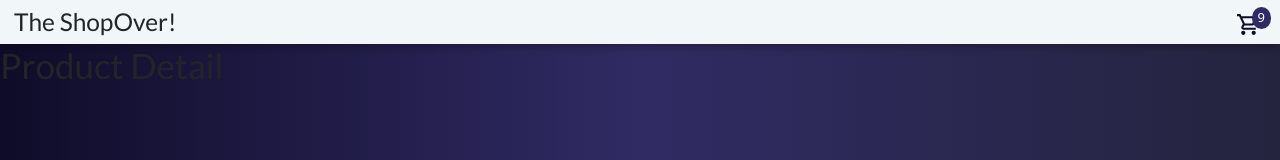
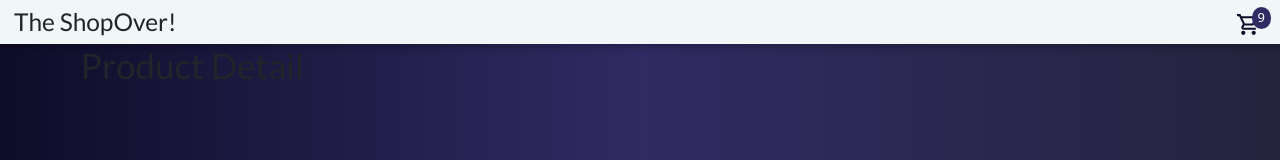
Before and after one commit to AyoTheInspired/redux-shop-over, a React (Create React App) app: page /product/1 in a window 1280 px wide. Shown: the top 160 px of the page. Built offline with nearby package versions, Linux system fonts and the light colour scheme.

Commit message:
Adjustments on reducer

```diff
--- a/src/components/ProductDetail.js
+++ b/src/components/ProductDetail.js
@@ -1,17 +1,36 @@
 import React from "react";
 import axios from "axios";
 import { useParams } from "react-router-dom";
+import { useDispatch } from "react-redux";
+import styled from "styled-components";
+import { Container, Row } from "react-bootstrap";
 
 function ProductDetail() {
 	const { productId } = useParams();
+	const dispatch = useDispatch();
 
 	console.log(productId);
 
+	const fetchProductDetail = async () => {
+		const response = await axios
+			.get(`https://fakestoreapi.com/prooducts/${productId}`)
+			.catch((err) => {
+				console.log(err);
+			});
+		dispatch();
+	};
+
 	return (
-		<div>
-			<h1>Product Detail</h1>
-		</div>
+		<Container>
+			<Row>
+				<Section>
+					<h1>Product Detail</h1>
+				</Section>
+			</Row>
+		</Container>
 	);
 }
 
 export default ProductDetail;
+
+const Section = styled.section``;
--- a/src/features/shopSlice.js
+++ b/src/features/shopSlice.js
@@ -8,16 +8,13 @@ const initialState = {
 export const shopSlice = createSlice({
 	name: "shop",
 	initialState,
-	// The `reducers` field lets us define reducers and generate associated actions
 	reducers: {
 		setProducts: (state, action) => {
 			return { ...state, products: action.payload };
 		},
 
 		selectedProduct: (state, action) => {
-			return {
-				selectedProduct: action.payload,
-			};
+			return { ...state, selectedProduct: action.payload };
 		},
 
 		incrementByAmount: (state, action) => {
@@ -26,12 +23,12 @@ export const shopSlice = createSlice({
 	},
 });
 
-export const { setProducts, selectedProducts } = shopSlice.actions;
+export const { setProducts, selectedProduct } = shopSlice.actions;
 
 export const selectState = (state) => state.shop;
 
 export const selectSetProducts = (state) => state.shop.products;
 
-export const selectSelectedProduct = (state) => state.shop.selectedProduct;
+// export const selectSelectedProduct = (state) => state.shop.selectedProduct;
 
 export default shopSlice.reducer;
```
